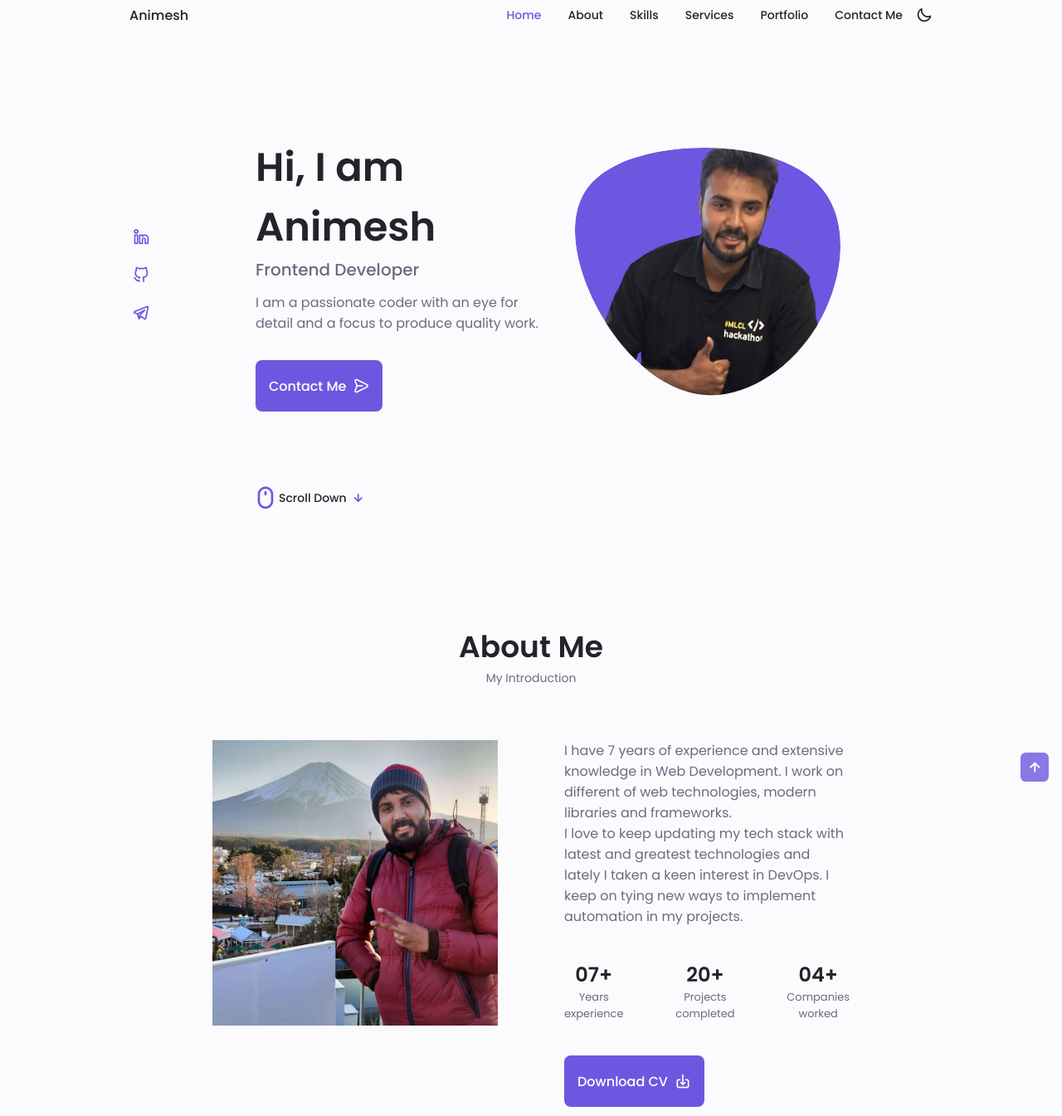
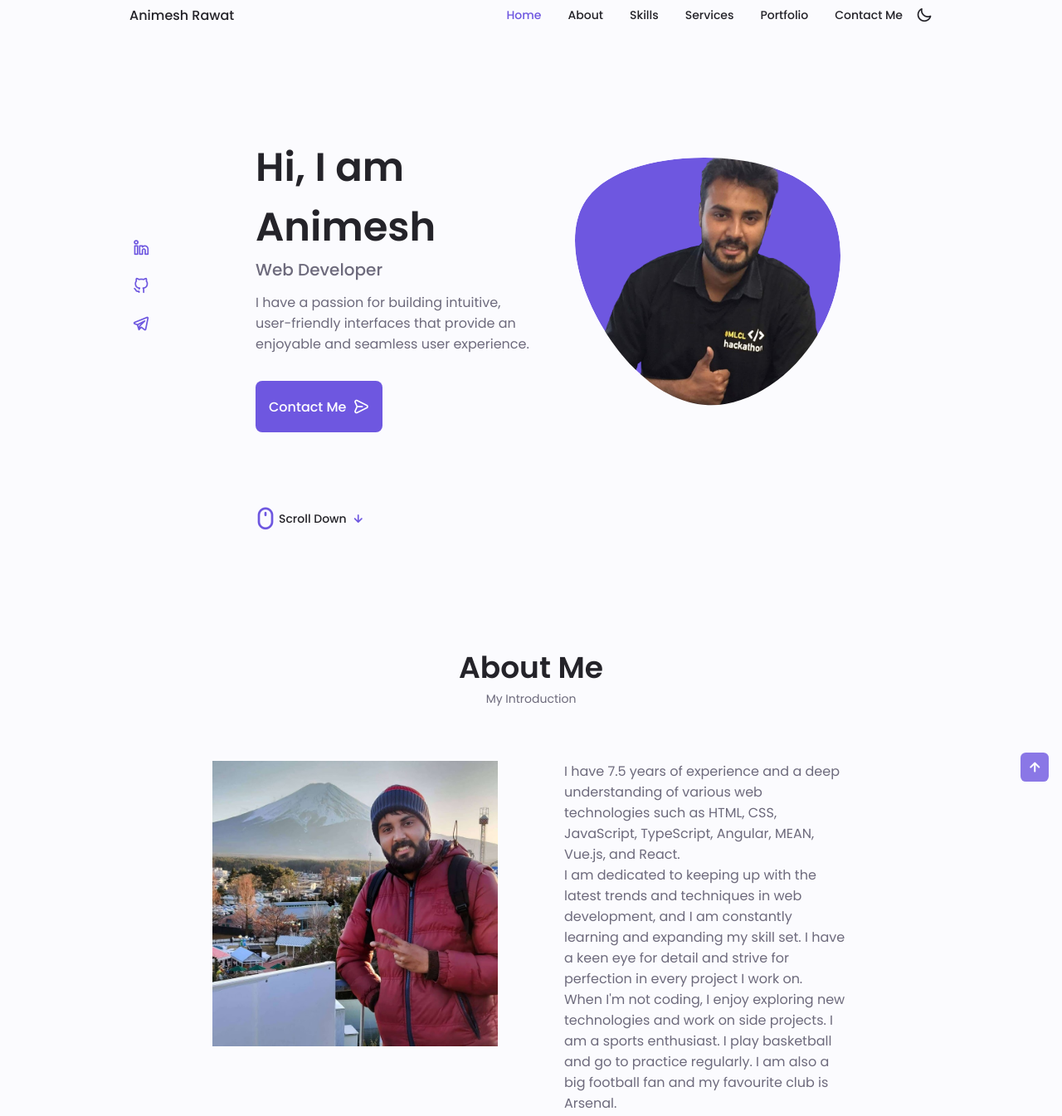
Before and after one commit to rawatanimesh/portfolio-website-dark-light-themes, a plain HTML site: page index.html in a window 1280 px wide. Shown: the part 18-1363 px from the top of the page at 83% size. Drawn offline with nearby package versions, Linux system fonts and the light colour scheme.

Commit message:
updated info and other details

```diff
--- a/index.html
+++ b/index.html
@@ -105,7 +105,7 @@
     <!--==================== HEADER ====================-->
     <header class="header" id="header">
       <nav class="nav container">
-        <a href="#" class="nav__logo noSelect">Animesh</a>
+        <a href="#" class="nav__logo noSelect">Animesh Rawat</a>
 
         <div class="nav__menu" id="nav-menu">
           <ul class="nav__list grid">
@@ -223,10 +223,11 @@
 
             <div class="home__data">
               <h1 class="home__title">Hi, I am Animesh</h1>
-              <h3 class="home__subtitle">Frontend Developer</h3>
+              <h3 class="home__subtitle">Web Developer</h3>
               <p class="home__description">
-                I am a passionate coder with an eye for detail and a focus to
-                produce quality work.
+                I have a passion for building intuitive, user-friendly
+                interfaces that provide an enjoyable and seamless user
+                experience.
               </p>
               <a href="#contact" class="button button--flex">
                 Contact Me<i class="uil uil-message button__icon"></i>
@@ -255,16 +256,21 @@
 
         <div class="about__data">
           <p class="about__description">
-            I have 7 years of experience and extensive knowledge in Web
-            Development. I work on different of web technologies, modern
-            libraries and frameworks. <br />
-            I love to keep updating my tech stack with latest and greatest
-            technologies and lately I taken a keen interest in DevOps. I keep on
-            tying new ways to implement automation in my projects.
+            I have 7.5 years of experience and a deep understanding of various
+            web technologies such as HTML, CSS, JavaScript, TypeScript, Angular,
+            MEAN, Vue.js, and React. <br />
+            I am dedicated to keeping up with the latest trends and techniques
+            in web development, and I am constantly learning and expanding my
+            skill set. I have a keen eye for detail and strive for perfection in
+            every project I work on. <br />
+            When I'm not coding, I enjoy exploring new technologies and work on
+            side projects. I am a sports enthusiast. I play basketball and go to
+            practice regularly. I am also a big football fan and my favourite
+            club is Arsenal.
           </p>
           <div class="about__info">
             <div>
-              <span class="about__info-title">07+</span>
+              <span class="about__info-title">7.5+</span>
               <span class="about__info-name"
                 >Years <br />
                 experience</span
@@ -484,7 +490,7 @@
                 <h3 class="qualification__title">UI/UX Engineer</h3>
                 <span class="qualification__subtitle"> Rakuten </span>
                 <div class="qualification__calender">
-                  <i class="uil uil-calendar-alt"></i> 2020-2022
+                  <i class="uil uil-calendar-alt"></i> 2020-2023
                 </div>
               </div>
             </div>
@@ -541,7 +547,7 @@
         <div class="services__content">
           <div>
             <i class="uil uil-arrow services__icon"></i>
-            <h3 class="services__title">Frontend<br />Developer</h3>
+            <h3 class="services__title">Web<br />Developer</h3>
           </div>
 
           <span
@@ -553,16 +559,19 @@
 
           <div class="services__modal">
             <div class="services__modal-content">
-              <h4 class="services__modal-title">Frontend<br />Developer</h4>
+              <h4 class="services__modal-title">Web<br />Developer</h4>
               <i class="uil uil-times services__modal-close"></i>
               <ul class="services__modal-services grid">
                 <li class="services__modal-service">
                   <i class="uil uil-check-circle services__modal-icon"></i>
-                  <p>I develop web applications</p>
+                  <p>
+                    I develop web applications with end to end solutions for
+                    frontend and backend
+                  </p>
                 </li>
                 <li class="services__modal-service">
                   <i class="uil uil-check-circle services__modal-icon"></i>
-                  <p>I handle website hosting</p>
+                  <p>I handle website deployment</p>
                 </li>
                 <li class="services__modal-service">
                   <i class="uil uil-check-circle services__modal-icon"></i>
@@ -742,9 +751,11 @@
       <div class="project__bg">
         <div class="project__container container grid">
           <div class="project__data">
-            <h2 class="project__title">You have a new project</h2>
+            <h2 class="project__title">You have a new project ?</h2>
             <p class="project__description">
-              Let's connect and create awesome products together.
+              I would love to chat with you about your project and see how we
+              can work together to create something truly amazing. Let's
+              connect.
             </p>
             <a href="#contact" class="button button--flex button--white">
               Contact Me
@@ -837,7 +848,7 @@
         <div class="footer__container container grid">
           <div>
             <h1 class="footer__title">Animesh</h1>
-            <span class="footer__subtitle">Frontend Developer</span>
+            <span class="footer__subtitle">Web Developer</span>
           </div>
 
           <ul class="footer__links">
```
Also changed, not shown: public/index.html (+30 -19 lines).
